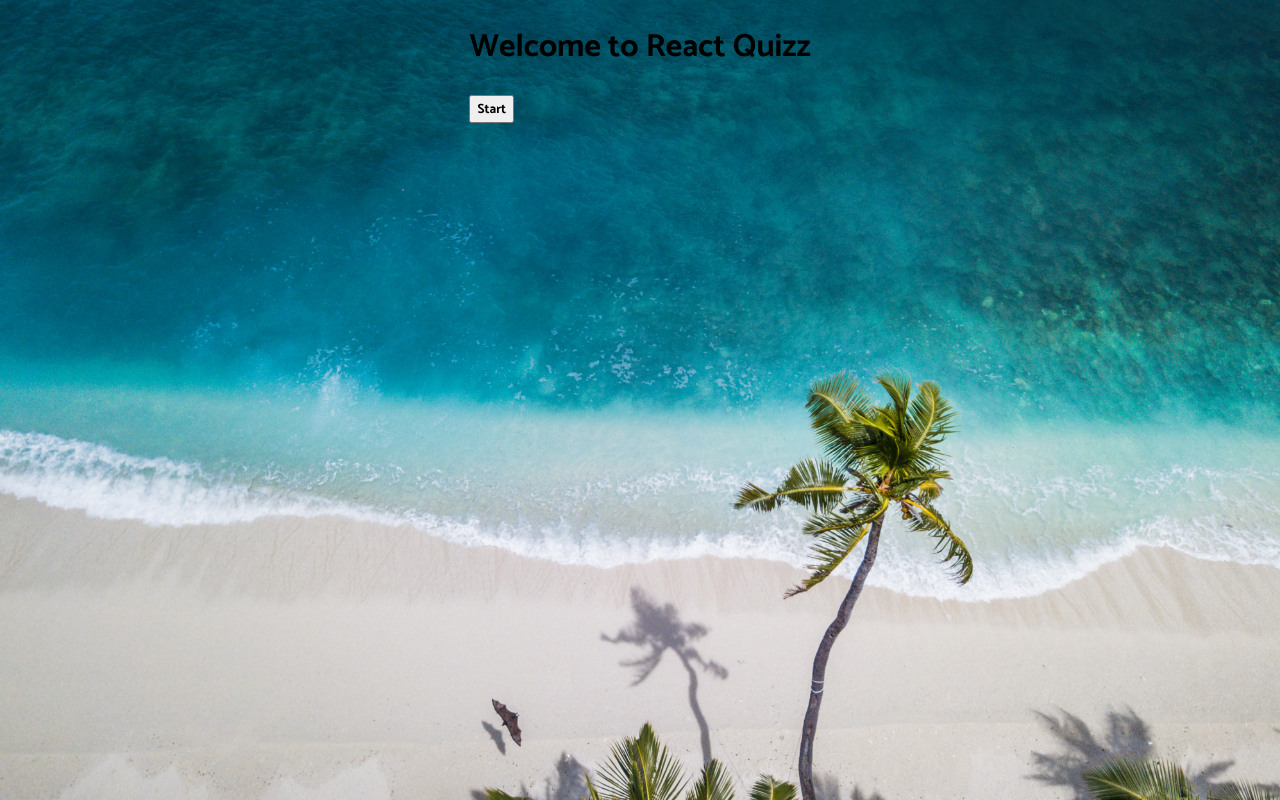
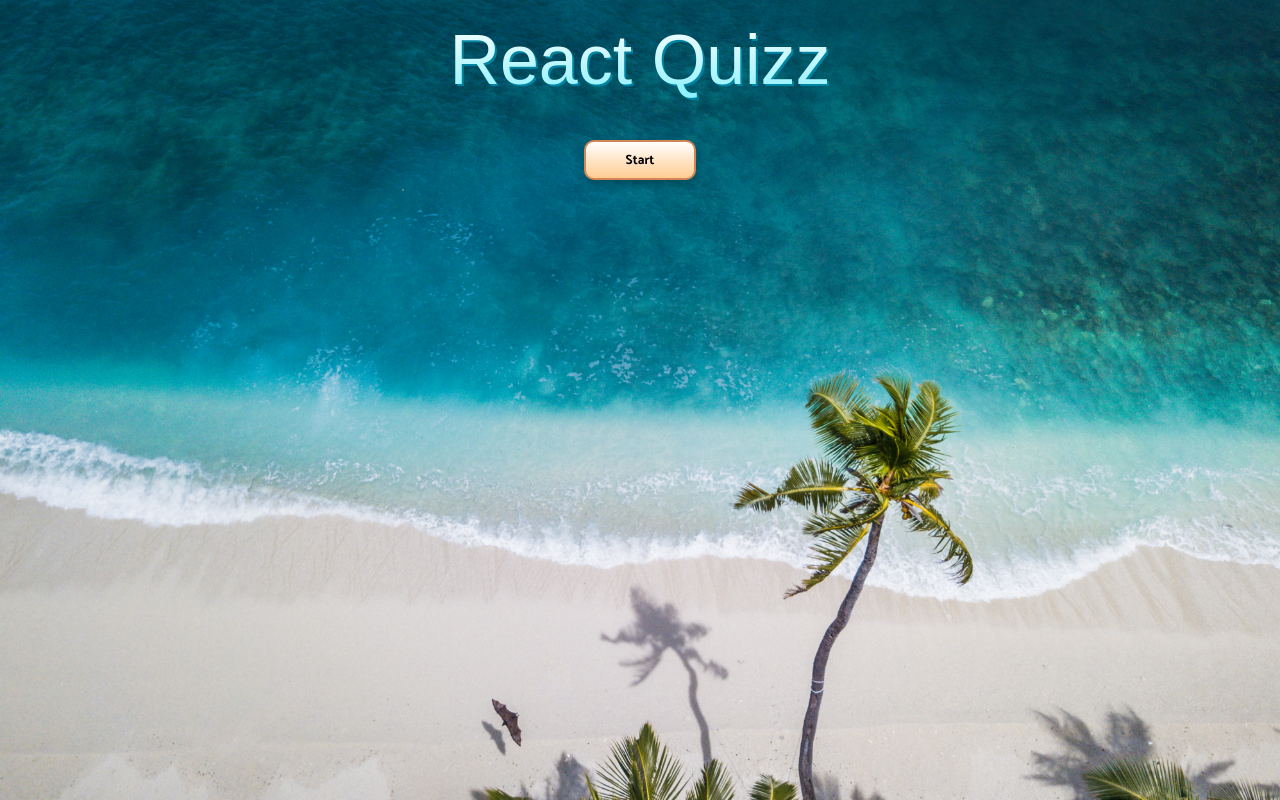
Before and after one commit to rociogarrido/quizz-app, a React (Create React App) app: page / in a window 1280 px wide. Built offline with nearby package versions, Linux system fonts and the light colour scheme; a web font is replaced by a local one.

Commit message:
import Warpper component

```diff
--- a/src/App.tsx
+++ b/src/App.tsx
@@ -5,7 +5,7 @@ import QuestionCard from './components/QuestionCard';
 // types
 import { QuestionState, Difficulty} from './API';
 // styles
-import { GlobalStyle } from './App.styles';
+import { GlobalStyle, Wrapper } from './App.styles';
 
 export type AnswerObject = {
   question: string;
@@ -74,9 +74,9 @@ const App = () => {
   return (
     <>
     <GlobalStyle />
-    <div className="App">
+    <Wrapper>
       <h1>
-        Welcome to React Quizz
+        React Quizz
       </h1>
       {gameOver || userAnswers.length === TOTAL_QUESTIONS ? (
       <button className="start" onClick={startTrivia}>Start</button>
@@ -98,8 +98,7 @@ const App = () => {
       {!gameOver && !loading && userAnswers.length === number + 1 && number !== TOTAL_QUESTIONS - 1 ? (
         <button className="next" onClick={nextQuestion}>Next Question</button>
       ) : null}
-    </div>
-
+    </Wrapper>
     </>
   );
 }
```
Also changed, not shown: src/App.styles.tsx (line endings or trailing spaces).
